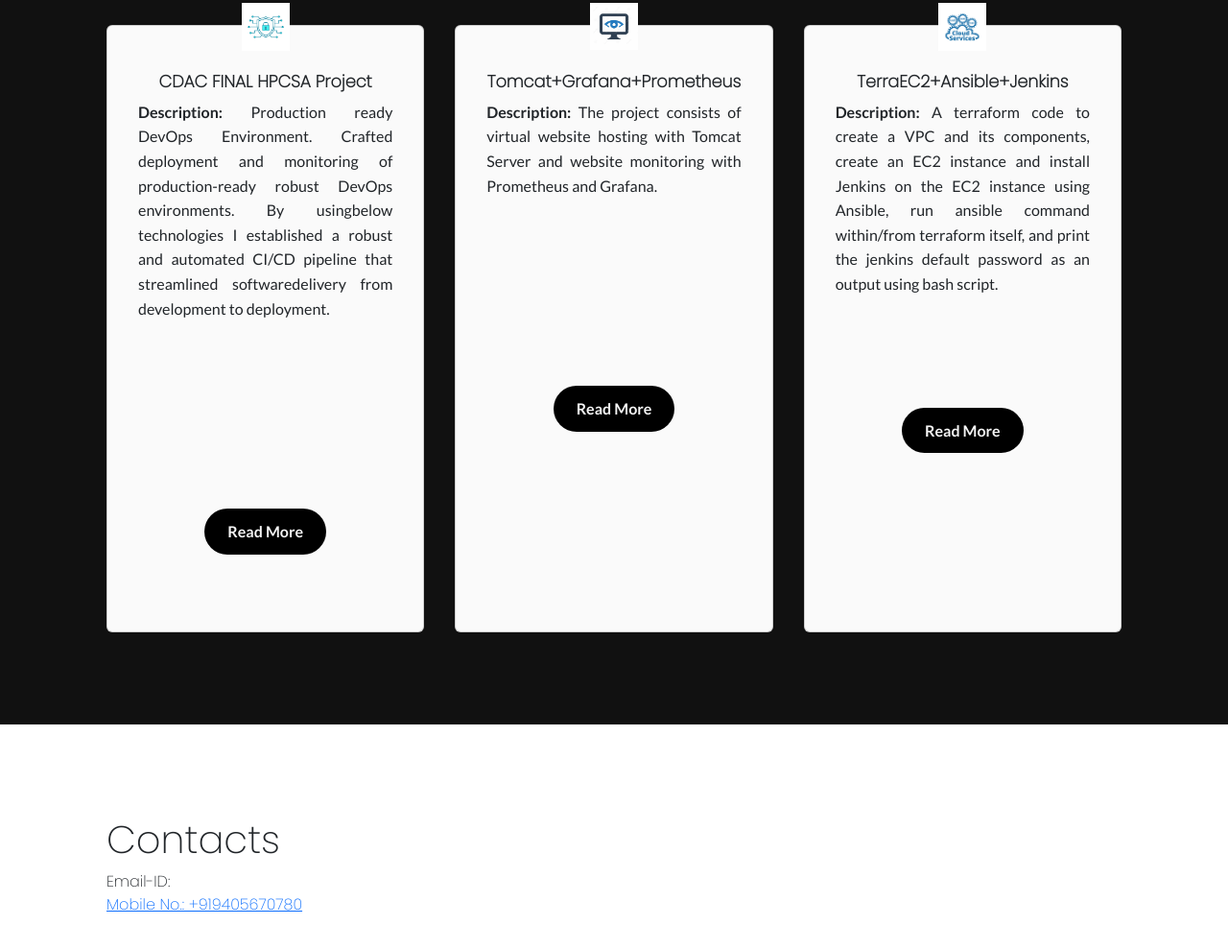
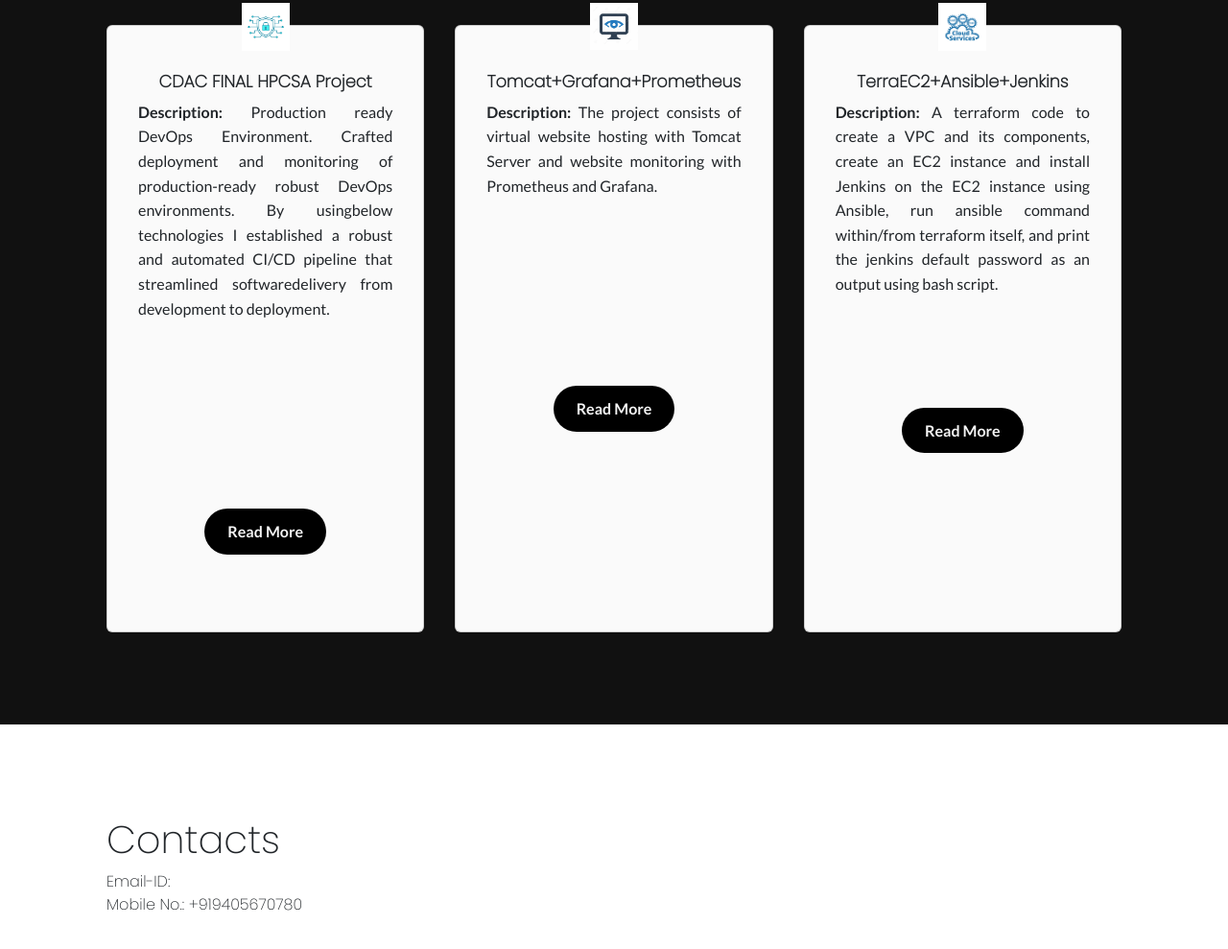
Before and after one commit to siddheshkachkure/siddhesh.r.kachkure.github.io, a plain HTML site: page index.html in a window 1280 px wide. Shown: the part 2099-3088 px from the top of the page at 96% size. Drawn offline with nearby package versions, Linux system fonts and the light colour scheme.

Commit message:
Update index.html

```diff
--- a/index.html
+++ b/index.html
@@ -143,7 +143,7 @@ Eager for mentorship opportunities to further enhance skills and contribute to o
         <div class="container flex items-centre">
             <div class="left flex-1">
                 <h1>Contacts</h1>
-                <p>Email-ID:  <a href="siddheshkachkure8@gmail.com">
+                <p>Email-ID:  <a href="siddheshkachkure8@gmail.com"> </a>
                     <br>Mobile No.: +919405670780
                 </p>
             </div>
```
